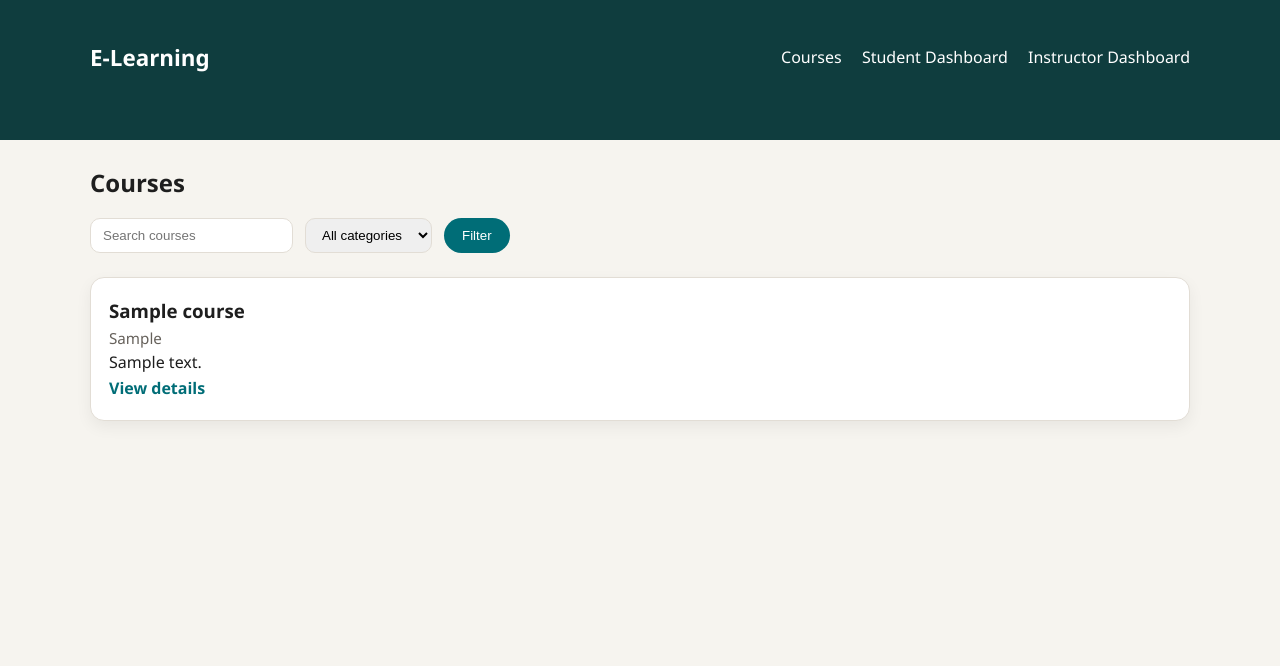
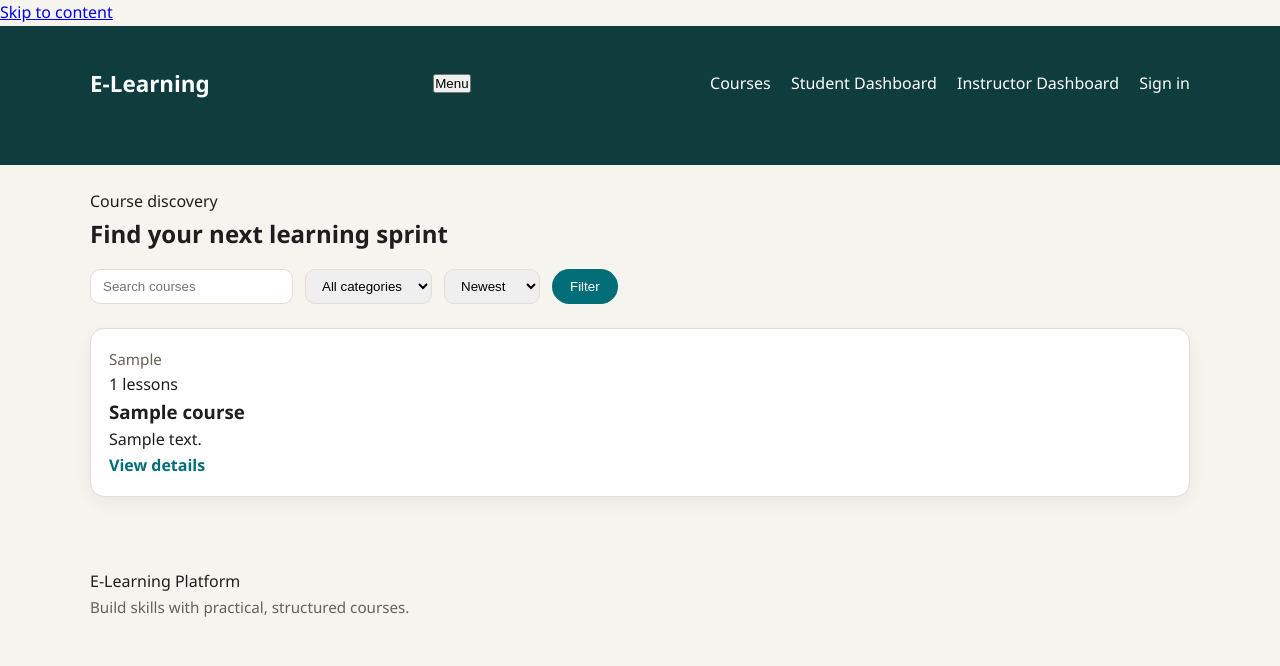
Before and after one commit to abdelrahman22wanas/E-Learning-Platform, a Django app: page /courses/ in a window 1280 px wide. Shown: the top 666 px of the page. Run offline with Django 5.2, Linux system fonts and the light colour scheme; tables that the repository leaves empty hold one stand-in row (values such as "Sample post").

Commit message:
adjusting the look

```diff
--- a/elearning/views.py
+++ b/elearning/views.py
@@ -20,6 +20,7 @@
 def course_list(request):
     query = request.GET.get("q", "").strip()
     category = request.GET.get("category", "").strip()
+    sort = request.GET.get("sort", "newest").strip()
     try:
         courses = Course.objects.select_related("instructor")
 
@@ -28,10 +29,23 @@
         if category:
             courses = courses.filter(category__iexact=category)
 
-        categories = Course.objects.values_list("category", flat=True).distinct()
+        sort_map = {
+            "newest": "-created_at",
+            "oldest": "created_at",
+            "title": "title",
+            "title_desc": "-title",
+        }
+        courses = courses.order_by(sort_map.get(sort, "-created_at"))
+
+        categories = (
+            Course.objects.values_list("category", flat=True)
+            .distinct()
+            .order_by("category")
+        )
     except DatabaseError:
         courses = []
         categories = []
+        sort = "newest"
     return render(
         request,
         "courses/course_list.html",
@@ -39,6 +53,7 @@
             "courses": courses,
             "query": query,
             "category": category,
+            "sort": sort,
             "categories": categories,
         },
     )
--- /dev/null
+++ b/static/js/main.js
@@ -0,0 +1,46 @@
+(function () {
+    var root = document.documentElement;
+    root.classList.add("js-enabled");
+
+    var menuButton = document.querySelector("[data-menu-toggle]");
+    var nav = document.querySelector("[data-nav]");
+
+    if (menuButton && nav) {
+        menuButton.addEventListener("click", function () {
+            var expanded = menuButton.getAttribute("aria-expanded") === "true";
+            menuButton.setAttribute("aria-expanded", String(!expanded));
+            nav.classList.toggle("is-open");
+        });
+    }
+
+    var revealNodes = document.querySelectorAll(".reveal");
+    if (!revealNodes.length) {
+        return;
+    }
+
+    if (!("IntersectionObserver" in window)) {
+        revealNodes.forEach(function (node) {
+            node.classList.add("is-visible");
+        });
+        return;
+    }
+
+    var observer = new IntersectionObserver(
+        function (entries, obs) {
+            entries.forEach(function (entry) {
+                if (entry.isIntersecting) {
+                    entry.target.classList.add("is-visible");
+                    obs.unobserve(entry.target);
+                }
+            });
+        },
+        {
+            threshold: 0.15,
+            rootMargin: "0px 0px -24px 0px",
+        }
+    );
+
+    revealNodes.forEach(function (node) {
+        observer.observe(node);
+    });
+})();
--- a/templates/base.html
+++ b/templates/base.html
@@ -8,19 +8,38 @@
     <link rel="stylesheet" href="{% static 'css/styles.css' %}" />
 </head>
 <body>
+    <a class="skip-link" href="#main-content">Skip to content</a>
+
     <header class="site-header">
         <div class="container header-content">
-            <a class="logo" href="/">E-Learning</a>
-            <nav class="nav">
-                <a href="/courses/">Courses</a>
-                <a href="/dashboard/student/">Student Dashboard</a>
-                <a href="/dashboard/instructor/">Instructor Dashboard</a>
+            <a class="logo" href="{% url 'home' %}">E-Learning</a>
+            <button class="menu-toggle" type="button" aria-expanded="false" aria-label="Toggle navigation" data-menu-toggle>
+                Menu
+            </button>
+            <nav class="nav" data-nav>
+                <a href="{% url 'course_list' %}">Courses</a>
+                <a href="{% url 'student_dashboard' %}">Student Dashboard</a>
+                <a href="{% url 'instructor_dashboard' %}">Instructor Dashboard</a>
+                {% if request.user.is_authenticated %}
+                <a href="{% url 'logout' %}">Sign out</a>
+                {% else %}
+                <a href="{% url 'login' %}">Sign in</a>
+                {% endif %}
             </nav>
         </div>
     </header>
 
-    <main class="container">
+    <main class="container" id="main-content">
         {% block content %}{% endblock %}
     </main>
+
+    <footer class="site-footer">
+        <div class="container footer-content">
+            <p>E-Learning Platform</p>
+            <p class="muted">Build skills with practical, structured courses.</p>
+        </div>
+    </footer>
+
+    <script src="{% static 'js/main.js' %}"></script>
 </body>
 </html>
--- /dev/null
+++ b/templates/components/course_card.html
@@ -0,0 +1,11 @@
+<article class="card reveal">
+    <div class="card-topline">
+        <p class="muted">{{ course.category }}</p>
+        {% if course.lessons.count %}
+        <span class="pill">{{ course.lessons.count }} lessons</span>
+        {% endif %}
+    </div>
+    <h3>{{ course.title }}</h3>
+    <p>{{ course.description|truncatechars:150 }}</p>
+    <a class="text-link" href="/courses/{{ course.id }}/">View details</a>
+</article>
--- a/templates/courses/course_list.html
+++ b/templates/courses/course_list.html
@@ -3,30 +3,38 @@
 {% block title %}Courses - E-Learning{% endblock %}
 
 {% block content %}
-<section class="page-header">
-    <h1>Courses</h1>
+<section class="page-header reveal">
+    <p class="eyebrow">Course discovery</p>
+    <h1>Find your next learning sprint</h1>
     <form class="search-bar" method="get">
-        <input type="text" name="q" placeholder="Search courses" value="{{ query }}" />
+        <input type="text" name="q" placeholder="Search courses" value="{{ query }}" aria-label="Search courses" />
         <select name="category">
             <option value="">All categories</option>
             {% for value in categories %}
             <option value="{{ value }}" {% if value == category %}selected{% endif %}>{{ value }}</option>
             {% endfor %}
         </select>
+        <select name="sort" aria-label="Sort courses">
+            <option value="newest" {% if sort == 'newest' %}selected{% endif %}>Newest</option>
+            <option value="oldest" {% if sort == 'oldest' %}selected{% endif %}>Oldest</option>
+            <option value="title" {% if sort == 'title' %}selected{% endif %}>Title A-Z</option>
+            <option value="title_desc" {% if sort == 'title_desc' %}selected{% endif %}>Title Z-A</option>
+        </select>
         <button class="button" type="submit">Filter</button>
     </form>
+    {% if query or category %}
+    <div class="chip-row">
+        {% if query %}<span class="pill">Search: {{ query }}</span>{% endif %}
+        {% if category %}<span class="pill">Category: {{ category }}</span>{% endif %}
+    </div>
+    {% endif %}
 </section>
 
 <div class="card-grid">
     {% for course in courses %}
-    <article class="card">
-        <h3>{{ course.title }}</h3>
-        <p class="muted">{{ course.category }}</p>
-        <p>{{ course.description|truncatechars:150 }}</p>
-        <a class="text-link" href="/courses/{{ course.id }}/">View details</a>
-    </article>
+    {% include 'components/course_card.html' with course=course %}
     {% empty %}
-    <p>No courses found.</p>
+    {% include 'components/empty_state.html' with title='No courses found' message='Try adjusting your search, category, or sort filters.' cta_url='/courses/' cta_label='Reset filters' %}
     {% endfor %}
 </div>
 {% endblock %}
```
Also changed, not shown: templates/components/empty_state.html (added, +7 -0 lines), templates/components/stat_tile.html (added, +7 -0 lines), templates/dashboards/student_dashboard.html (+15 -7 lines), templates/home.html (+43 -14 lines).
